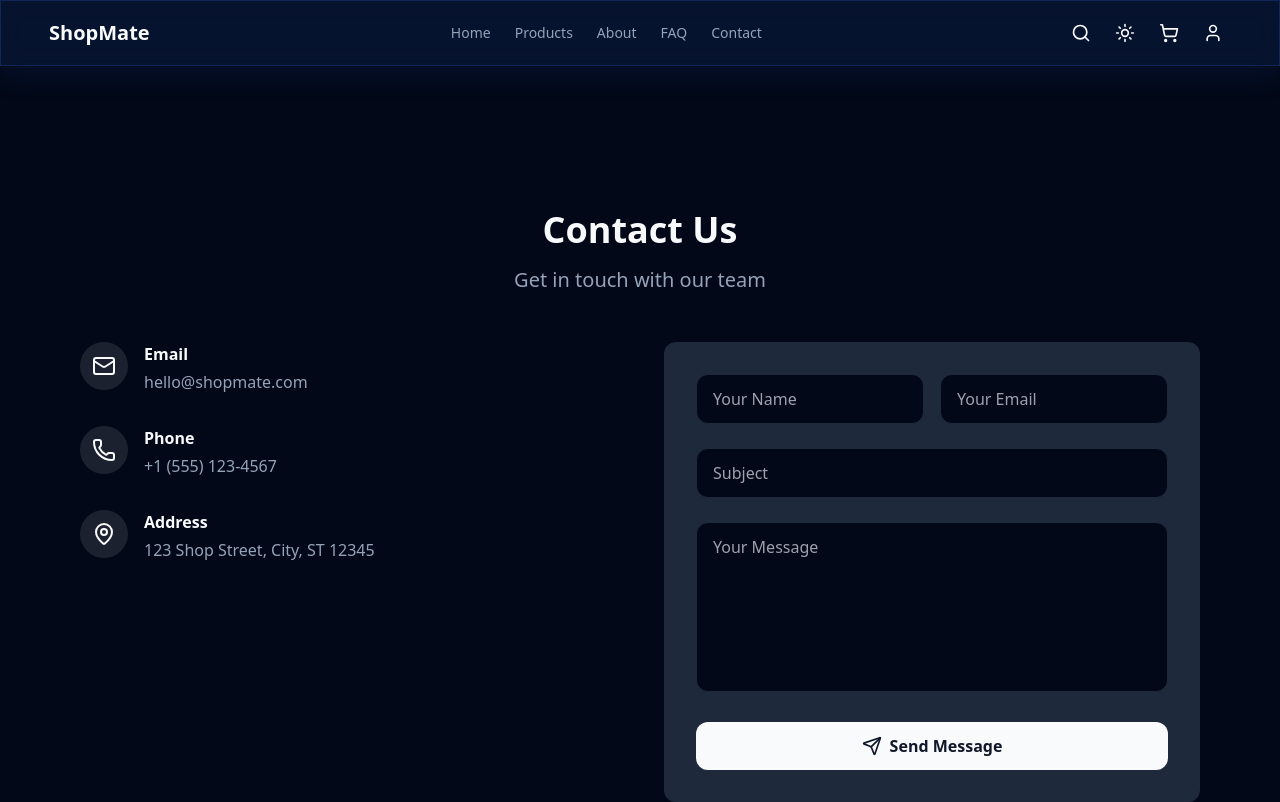
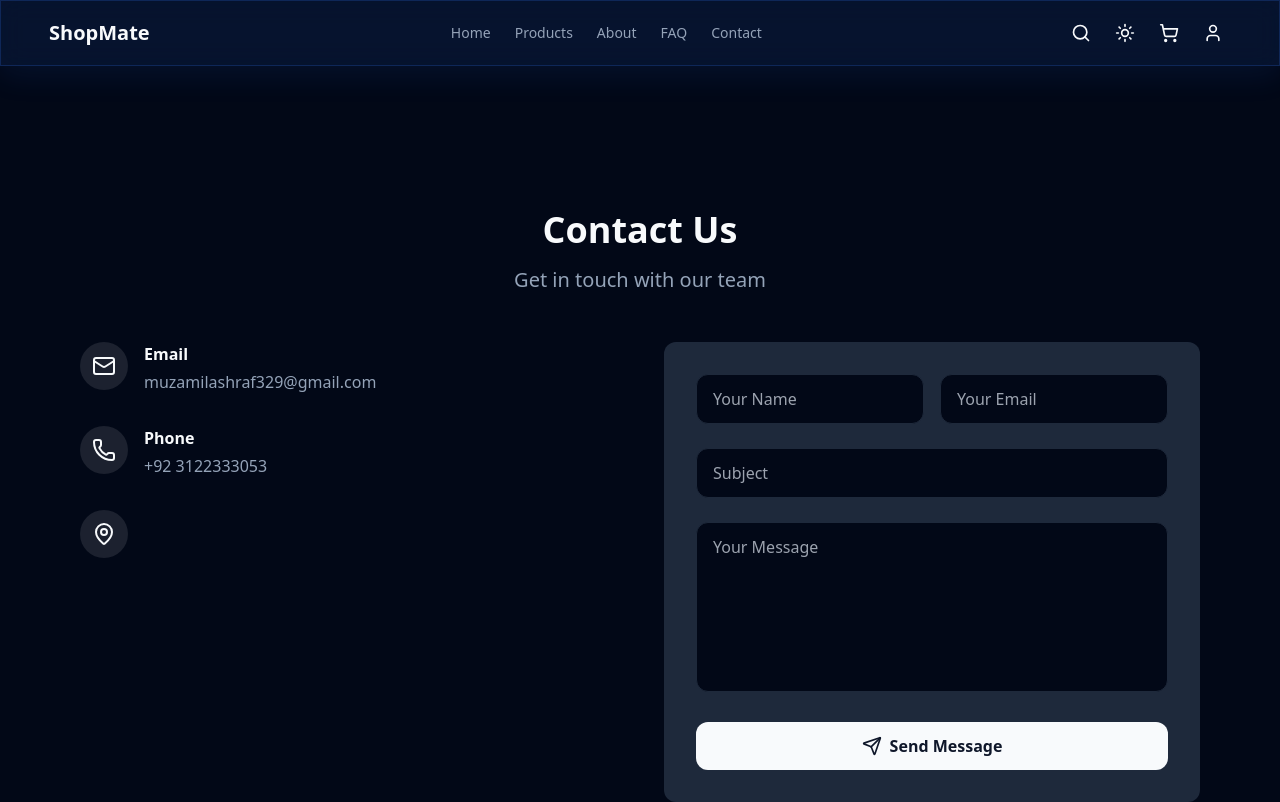
Before and after one commit to Muzamilqq/Ecomerce-app-frontend, a React (Vite) app: page /contact in a window 1280 px wide. Shown: the top 802 px of the page. Built offline with nearby package versions, Linux system fonts and the light colour scheme; no server answers.

Commit message:
make file changes

```diff
--- a/src/pages/Contact.jsx
+++ b/src/pages/Contact.jsx
@@ -36,7 +36,9 @@ const Contact = () => {
               </div>
               <div>
                 <h3 className="font-semibold text-foreground mb-1">Email</h3>
-                <p className="text-muted-foreground">hello@shopmate.com</p>
+                <p className="text-muted-foreground">
+                  muzamilashraf329@gmail.com
+                </p>
               </div>
             </div>
 
@@ -46,19 +48,13 @@ const Contact = () => {
               </div>
               <div>
                 <h3 className="font-semibold text-foreground mb-1">Phone</h3>
-                <p className="text-muted-foreground">+1 (555) 123-4567</p>
+                <p className="text-muted-foreground">+92 3122333053</p>
               </div>
             </div>
 
             <div className="flex items-start space-x-4">
               <div className="w-12 h-12 bg-primary/10 rounded-full flex items-center justify-center">
                 <MapPin className="w-6 h-6 text-primary" />
-              </div>
-              <div>
-                <h3 className="font-semibold text-foreground mb-1">Address</h3>
-                <p className="text-muted-foreground">
-                  123 Shop Street, City, ST 12345
-                </p>
               </div>
             </div>
           </div>
```
